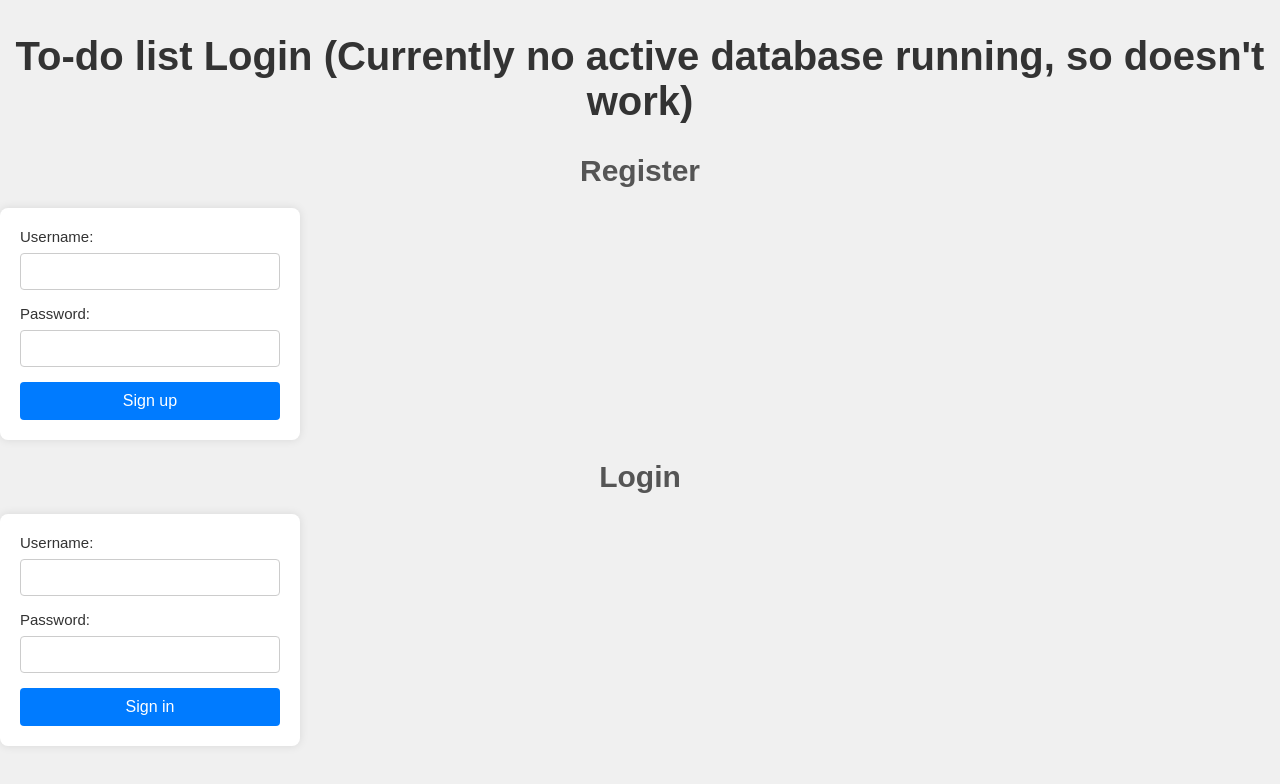
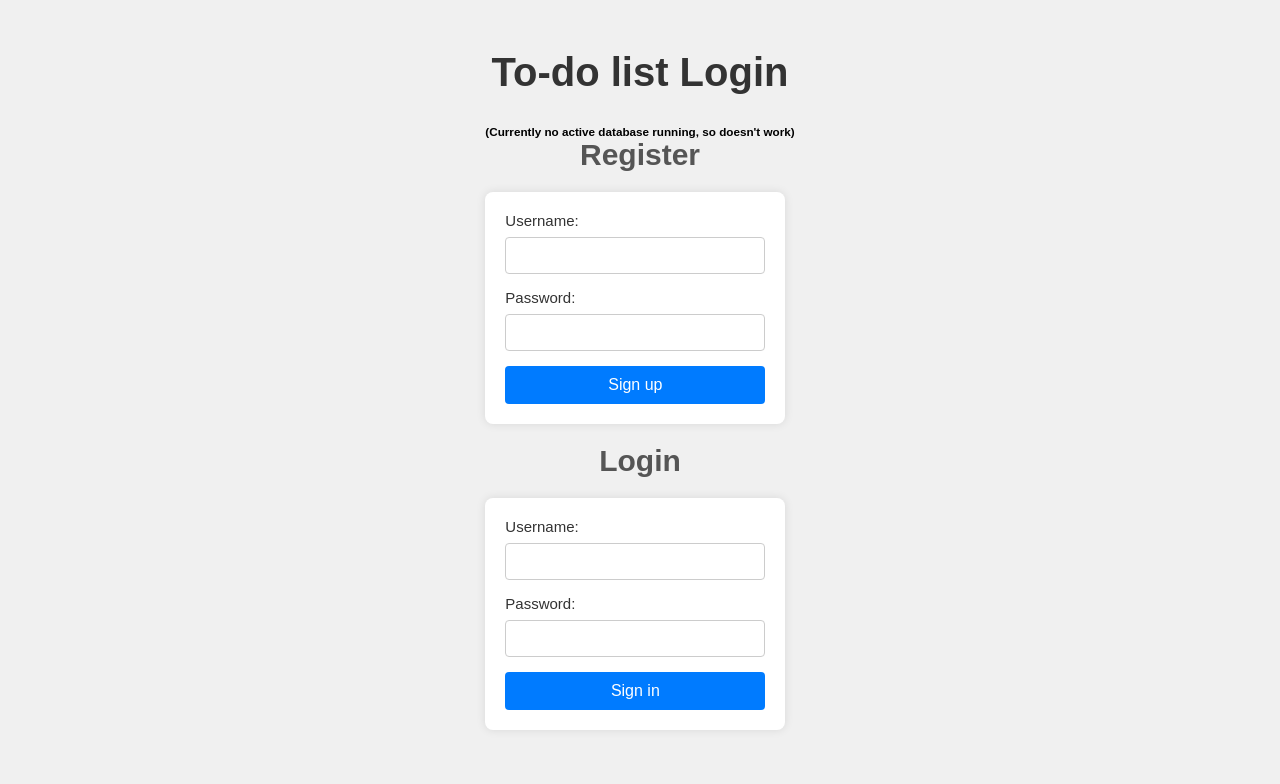
Before and after one commit to yandreas/Todo_Task, a website built with Parcel: page Frontend/src/index.html in a window 1280 px wide. Built offline with nearby package versions, Linux system fonts and the light colour scheme.

Commit message:
Update index.html

```diff
--- a/Frontend/src/index.html
+++ b/Frontend/src/index.html
@@ -32,7 +32,8 @@
   </head>
   <body>
     <section class="section">
-      <h1>To-do list Login (Currently no active database running, so doesn't work)</h1>
+      <h1>To-do list Login</h1>
+      <h3>(Currently no active database running, so doesn't work)</h3>
 
       <h2>Register</h2>
       <form id="createUserForm">
```
